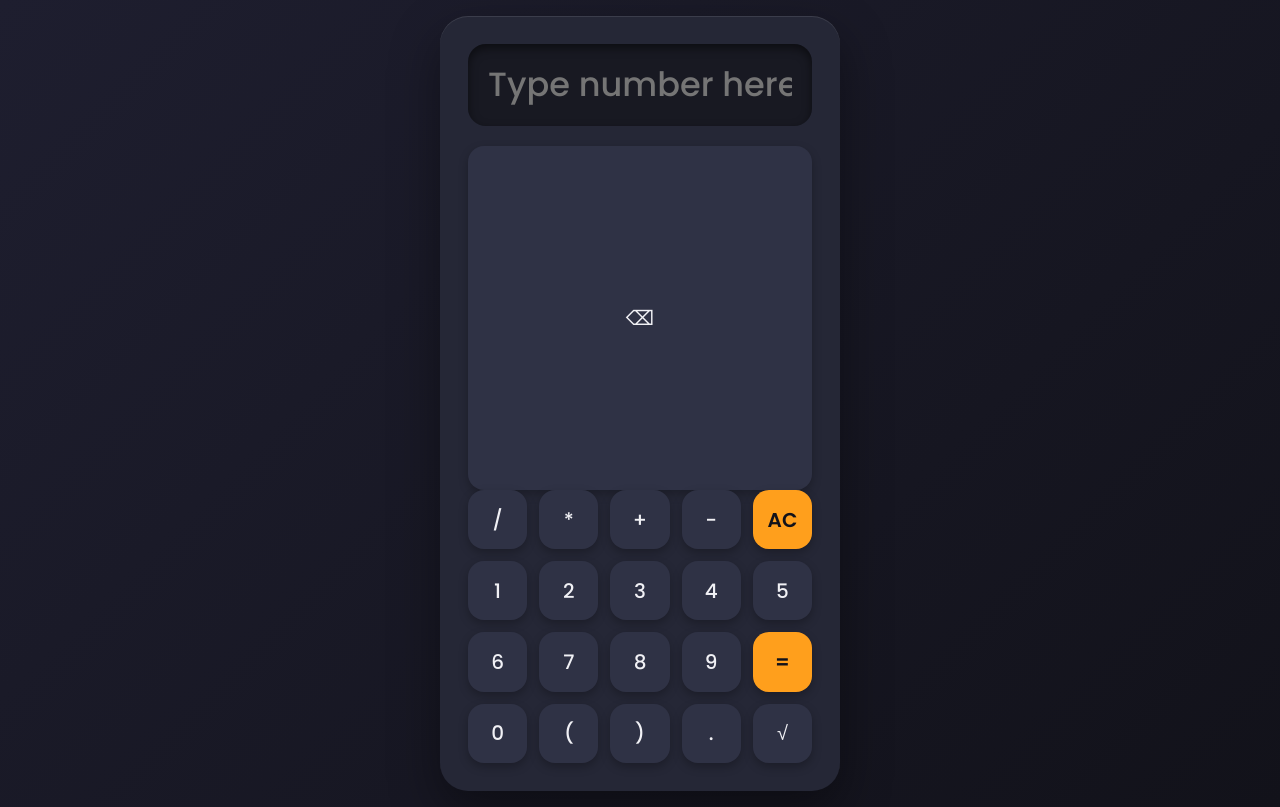
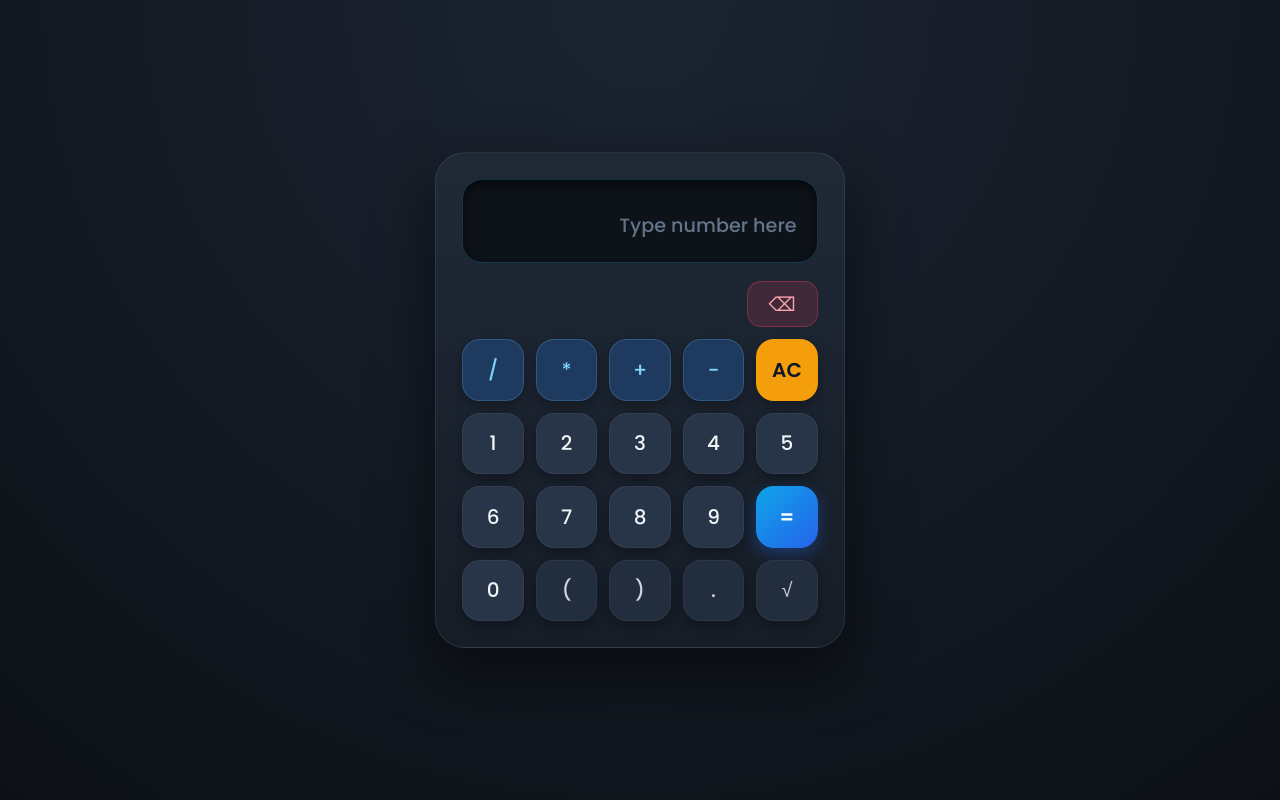
Before and after one commit to Omoralive/smart-calculator, a plain HTML site: page index.html in a window 1280 px wide. Drawn offline with Linux system fonts and the light colour scheme.

Commit message:
Update style.css

```diff
--- a/script.js
+++ b/script.js
@@ -7,11 +7,15 @@ for (let i = 0; i < buttons.length; i++) {
       display.value = "";
       return;
     }
+    else if (value === "del") {
+          display.value = display.value.slice(0, -1);
+          return;
+    }
     else if(value==="="){
         function calculate(expression) {
 
         expression=display.value
-        let tokens = expression.match(/\d+\.?\d*|[()+\-*/]/g)
+        let tokens = expression.match(/\d+\.?\d*|[()+\-*/√]/g);
         tokens = tokens.map(token => {
         return isNaN(token) ? token : Number(token);
                                      });
@@ -31,12 +35,14 @@ for (let i = 0; i < buttons.length; i++) {
       return result;
     }
       if (token === "-") {
-    return -factor();
+        return -factor();
     }
       if (token === "+") {
-    return factor();
+        return factor();
     }
-
+    if (token === "√") {
+      return Math.sqrt(factor());
+    }
     return Number(token);
     }
 
--- a/style.css
+++ b/style.css
@@ -12,7 +12,7 @@ body {
     display: flex;
     align-items: center;
     justify-content: center;
-    background: linear-gradient(135deg, #1e1e2f 0%, #12121a 100%);
+    background: radial-gradient(circle at top, #1b2432 0%, #0d1117 100%);
     padding: 1rem;
 }
 
@@ -20,13 +20,13 @@ body {
     display: flex;
     flex-direction: column;
     width: 100%;
-    max-width: 400px; /* Slightly wider to fit 5 buttons comfortably */
-    background-color: #252736;
-    box-shadow: 0 20px 50px rgba(0, 0, 0, 0.4),
-                inset 0 1px 0 rgba(255, 255, 255, 0.1);
-    border-radius: 28px;
-    padding: clamp(1.25rem, 4vw, 1.75rem);
-    gap: 1.25rem;
+    max-width: 410px;
+    background: linear-gradient(180deg, #1f2937 0%, #161d27 100%);
+    border: 1px solid rgba(255, 255, 255, 0.08);
+    box-shadow: 0 24px 60px rgba(0, 0, 0, 0.55);
+    border-radius: 30px;
+    padding: clamp(1.15rem, 4vw, 1.65rem);
+    gap: 1.15rem;
 }
 
 .box {
@@ -35,69 +35,138 @@ body {
 
 #display {
     width: 100%;
-    height: clamp(68px, 14vw, 82px);
+    height: clamp(68px, 14vw, 84px);
     padding: 0 1.25rem;
-    background-color: #181922;
-    color: #ffffff;
-    font-size: clamp(1.6rem, 5vw, 2.1rem);
+    background-color: #0e131a;
+    color: #f8fafc;
+    font-size: clamp(1.5rem, 5vw, 2.05rem);
     font-weight: 500;
-    text-align: right; /* Right-aligns text inside an <input> */
-    border: none;      /* Removes the white inner border */
-    outline: none;     /* Removes focus ring */
-    border-radius: 18px;
-    box-shadow: inset 0 4px 10px rgba(0, 0, 0, 0.5);
+    text-align: right;
+    border: 1px solid rgba(56, 189, 248, 0.2);
+    outline: none;
+    border-radius: 20px;
+    box-shadow: inset 0 4px 12px rgba(0, 0, 0, 0.65);
+    transition: border-color 0.2s ease;
 }
 
-/* Changed to 5 columns to match your 5 buttons per row */
+#display::placeholder {
+    color: #64748b;
+    font-size: clamp(1rem, 3.5vw, 1.2rem);
+}
+
+#display:focus {
+    border-color: rgba(56, 189, 248, 0.65);
+}
+
+.button {
+    display: flex;
+    flex-direction: column;
+    gap: clamp(8px, 2.5vw, 12px);
+}
+
+/* Dedicated utility row for Delete */
+#row0 {
+    display: flex;
+    justify-content: flex-end;
+    align-items: center;
+    width: 100%;
+}
+
+#row0 .btn[data-value="del"] {
+    width: auto;
+    min-width: clamp(68px, 20%, 84px);
+    aspect-ratio: auto;
+    height: clamp(40px, 9vw, 46px);
+    padding: 0 1rem;
+    border-radius: 14px;
+    font-size: clamp(1rem, 3.5vw, 1.2rem);
+    background-color: rgba(244, 63, 94, 0.16);
+    color: #fda4af;
+    border: 1px solid rgba(244, 63, 94, 0.35);
+    box-shadow: none;
+}
+
+#row0 .btn[data-value="del"]:hover {
+    background-color: rgba(244, 63, 94, 0.28);
+    color: #ffffff;
+    transform: translateY(-1px);
+}
+
+/* 5-column keypad rows */
 #row1, #row2, #row3, #row4 {
     display: grid;
     grid-template-columns: repeat(5, 1fr);
     gap: clamp(8px, 2.5vw, 12px);
     width: 100%;
-    margin-bottom: clamp(8px, 2.5vw, 12px);
-}
-
-#row4 {
-    margin-bottom: 0;
 }
 
 .btn {
     aspect-ratio: 1 / 1;
     width: 100%;
-    display: flex;           /* Centers text inside <div> buttons */
+    display: flex;
     align-items: center;
     justify-content: center;
-    background-color: #2f3245;
-    color: #f1f1f5;
+    background-color: #283548;
+    color: #f1f5f9;
     font-size: clamp(1rem, 3.8vw, 1.25rem);
     font-weight: 500;
-    border: none;
-    border-radius: 16px;
-    box-shadow: 0 4px 10px rgba(0, 0, 0, 0.25);
+    border: 1px solid rgba(255, 255, 255, 0.05);
+    border-radius: 18px;
+    box-shadow: 0 5px 12px rgba(0, 0, 0, 0.28);
     cursor: pointer;
     user-select: none;
-    transition: transform 0.1s ease, background-color 0.2s ease, box-shadow 0.2s ease;
+    transition: transform 0.12s ease, background-color 0.2s ease, border-color 0.2s ease;
 }
 
 .btn:hover {
-    background-color: #3b3f57;
+    background-color: #33445d;
+    border-color: rgba(255, 255, 255, 0.14);
     transform: translateY(-2px);
 }
 
 .btn:active {
     transform: translateY(1px);
-    box-shadow: 0 2px 5px rgba(0, 0, 0, 0.3);
+    box-shadow: 0 2px 6px rgba(0, 0, 0, 0.35);
 }
 
-/* Highlights the 5th column (AC, 5, =, √) — or remove this block if you want all buttons dark */
-#row1 .btn:last-child,
-#row3 .btn:last-child {
-    background-color: #ff9f1c;
-    color: #12121a;
-    font-weight: 600;
+/* Operators in row 1 */
+#row1 .btn:not([data-value="AC"]) {
+    background-color: #1e3a5f;
+    color: #7dd3fc;
+    border-color: rgba(125, 211, 252, 0.2);
 }
 
-#row1 .btn:last-child:hover,
-#row3 .btn:last-child:hover {
-    background-color: #ffb042;
+#row1 .btn:not([data-value="AC"]):hover {
+    background-color: #264b7a;
 }
+
+/* AC button */
+.btn[data-value="AC"] {
+    background-color: #f59e0b;
+    color: #0f172a;
+    font-weight: 600;
+    border: none;
+}
+
+.btn[data-value="AC"]:hover {
+    background-color: #fbbf24;
+}
+
+/* Equals button */
+.btn[data-value="="] {
+    background: linear-gradient(135deg, #0ea5e9 0%, #2563eb 100%);
+    color: #ffffff;
+    font-weight: 600;
+    border: none;
+    box-shadow: 0 6px 16px rgba(37, 99, 235, 0.35);
+}
+
+.btn[data-value="="]:hover {
+    filter: brightness(1.08);
+}
+
+/* Parentheses, decimal, and square root */
+#row4 .btn:not([data-value="0"]) {
+    color: #cbd5e1;
+    background-color: #222d3d;
+}
```
